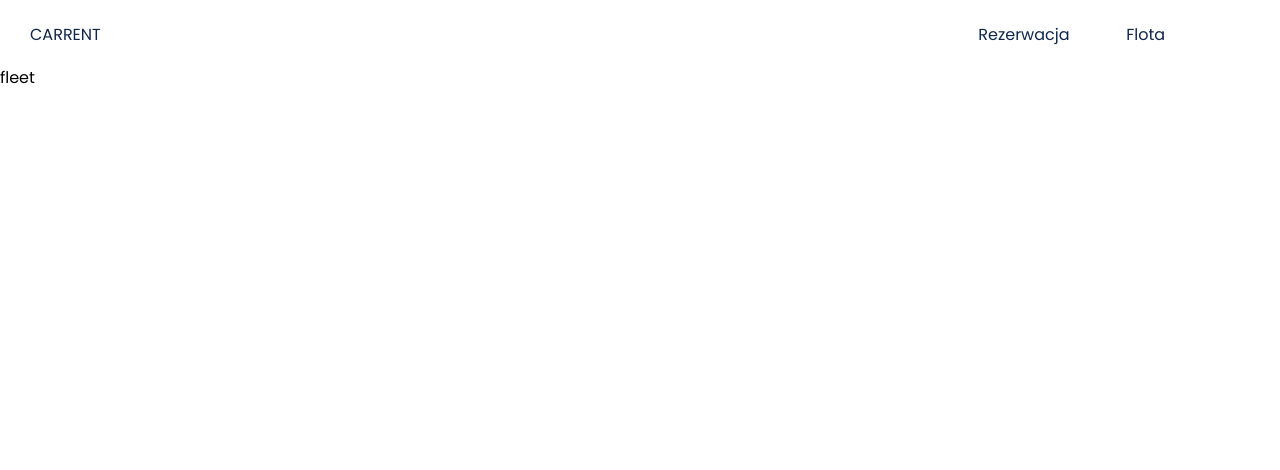
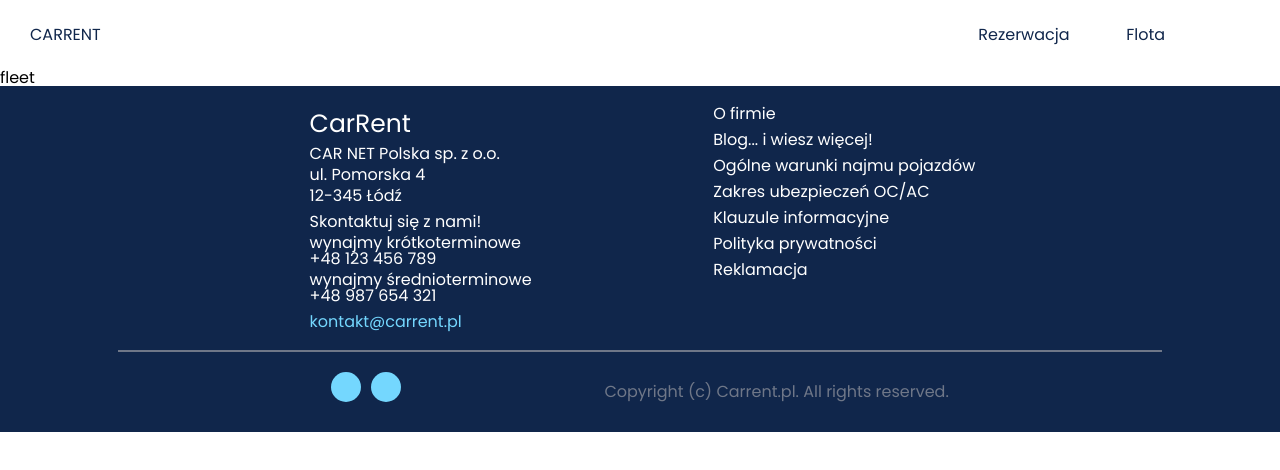
Before and after one commit to theWebCookie/car-rental, a Next.js app: page /fleet in a window 1280 px wide. Shown: the top 470 px of the page. Built offline with nearby package versions, Linux system fonts and the light colour scheme.

Commit message:
feat: add footer

```diff
--- a/app/layout.jsx
+++ b/app/layout.jsx
@@ -1,6 +1,7 @@
 import { Poppins } from 'next/font/google';
 import './globals.css';
 import Nav from './ui/nav/nav';
+import Footer from './ui/footer/footer';
 
 const font = Poppins({ weight: ['400'], subsets: ['latin'] });
 
@@ -17,6 +18,7 @@ export default function RootLayout({ children }) {
       <body className={font.className}>
         <Nav />
         {children}
+        <Footer />
       </body>
     </html>
   );
--- /dev/null
+++ b/app/ui/footer/footer.css
@@ -0,0 +1,99 @@
+.footer {
+  background-color: #10264b;
+  width: 100%;
+  display: flex;
+  flex-direction: column;
+  justify-content: space-evenly;
+  align-items: center;
+  /* padding: 30px; */
+}
+
+.footer-text {
+  display: flex;
+  justify-content: space-evenly;
+  width: 80%;
+  max-width: 1300px;
+  color: #fff;
+  margin-top: 10px;
+}
+
+.footer-info {
+  margin-top: 10px;
+}
+
+.footer-info h4 {
+  font-size: 25px;
+  margin-bottom: 10px;
+}
+
+.footer-info li {
+  margin: 5px;
+}
+
+.footer-info li i {
+  color: #74d7fe;
+}
+
+.footer-info li:nth-child(4) {
+  margin-bottom: 10px;
+}
+
+.footer-info li:last-child {
+  margin-top: 10px;
+  color: #74d7fe;
+}
+
+.footer-links li a {
+  color: #fff;
+  text-decoration: none;
+}
+
+.footer-links li {
+  margin: 10px 0px;
+}
+
+.footer-media {
+  width: 80%;
+  display: flex;
+  justify-content: space-evenly;
+  align-items: center;
+  border-top: 2px solid #6f7788;
+  color: #6f7788;
+  padding: 20px 10px;
+  margin-top: 15px;
+}
+
+.media {
+  display: flex;
+  align-items: center;
+  justify-content: space-between;
+  min-width: 70px;
+  margin-bottom: 10px;
+}
+
+.media div {
+  width: 30px;
+  height: 30px;
+  background-color: #74d7fe;
+  border-radius: 50%;
+  display: flex;
+  justify-content: center;
+  align-items: center;
+  font-size: 20px;
+}
+
+.copy {
+  text-align: center;
+}
+
+.footer-text,
+.footer-media {
+  flex-wrap: wrap;
+}
+
+@media only screen and (max-width: 620px) {
+  .footer-info,
+  .footer-links {
+    width: 100%;
+  }
+}
--- /dev/null
+++ b/app/ui/footer/footer.jsx
@@ -0,0 +1,71 @@
+import Link from 'next/link';
+import './footer.css';
+
+export default function Footer() {
+  return (
+    <footer className='footer'>
+      <div className='footer-text'>
+        <ul className='footer-info'>
+          <li>
+            <h4>CarRent</h4>
+          </li>
+          <li>CAR NET Polska sp. z o.o.</li>
+          <li>ul. Pomorska 4</li>
+          <li>12-345 Łódź</li>
+          <li>Skontaktuj się z nami!</li>
+          <li>
+            wynajmy krótkoterminowe{' '}
+            <p>
+              <i className='fa-solid fa-phone'></i>+48 123 456 789
+            </p>
+          </li>
+          <li>
+            wynajmy średnioterminowe{' '}
+            <p>
+              <i className='fa-solid fa-phone'></i>+48 987 654 321
+            </p>
+          </li>
+          <li>kontakt@carrent.pl</li>
+        </ul>
+        <ul className='footer-links'>
+          <li>
+            <Link href='/'>O firmie</Link>
+          </li>
+          <li>
+            <Link href='/'>Blog... i wiesz więcej!</Link>
+          </li>
+          <li>
+            <Link href='/'>Ogólne warunki najmu pojazdów</Link>
+          </li>
+          <li>
+            <Link href='/'>Zakres ubezpieczeń OC/AC</Link>
+          </li>
+          <li>
+            <Link href='/'>Klauzule informacyjne</Link>
+          </li>
+          <li>
+            <Link href='/'>Polityka prywatności</Link>
+          </li>
+          <li>
+            <Link href='/'>Reklamacja</Link>
+          </li>
+        </ul>
+      </div>
+      <div className='footer-media'>
+        <div className='media'>
+          <div>
+            <Link href='/'>
+              <i className='fa-brands fa-instagram'></i>
+            </Link>
+          </div>
+          <div>
+            <Link href='/'>
+              <i className='fa-brands fa-facebook'></i>
+            </Link>
+          </div>
+        </div>
+        <div className='copy'>Copyright (c) Carrent.pl. All rights reserved.</div>
+      </div>
+    </footer>
+  );
+}
```
